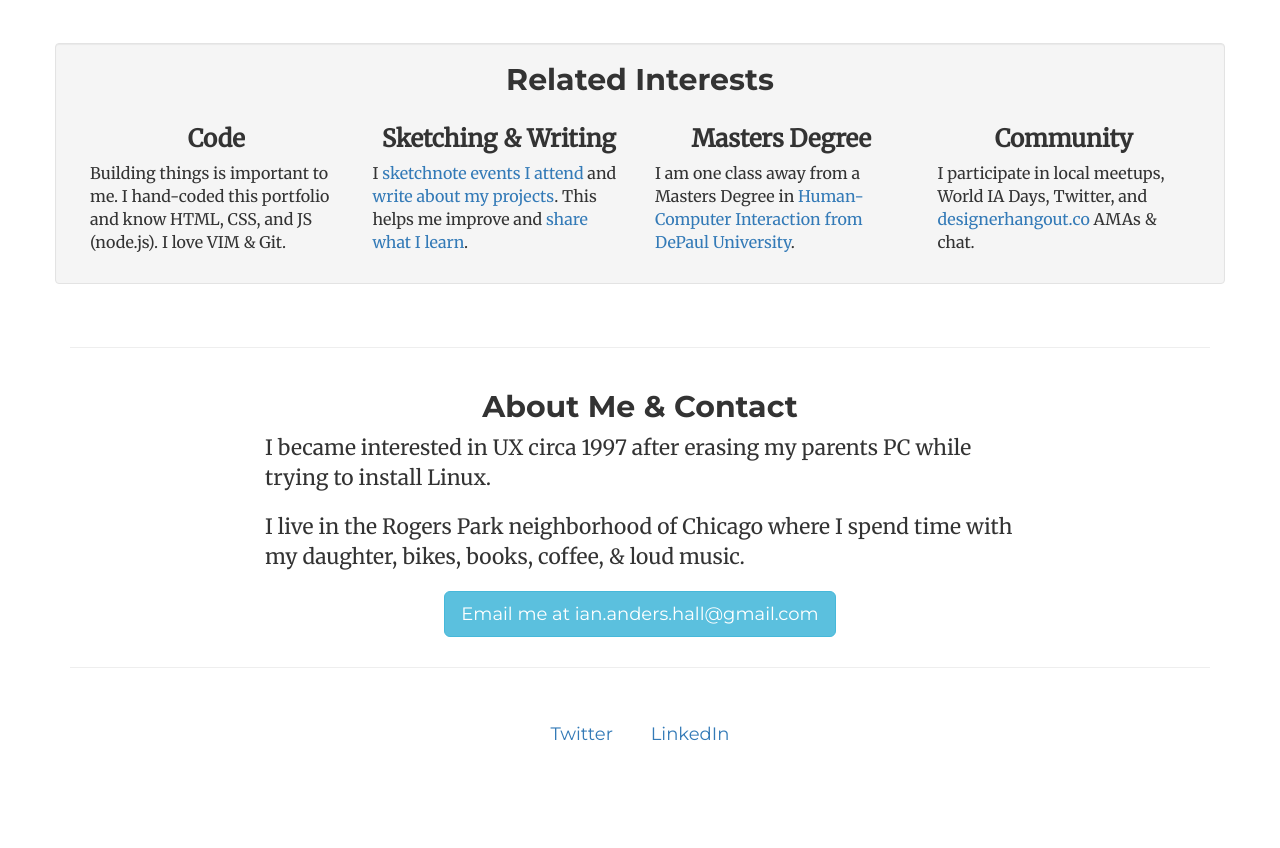
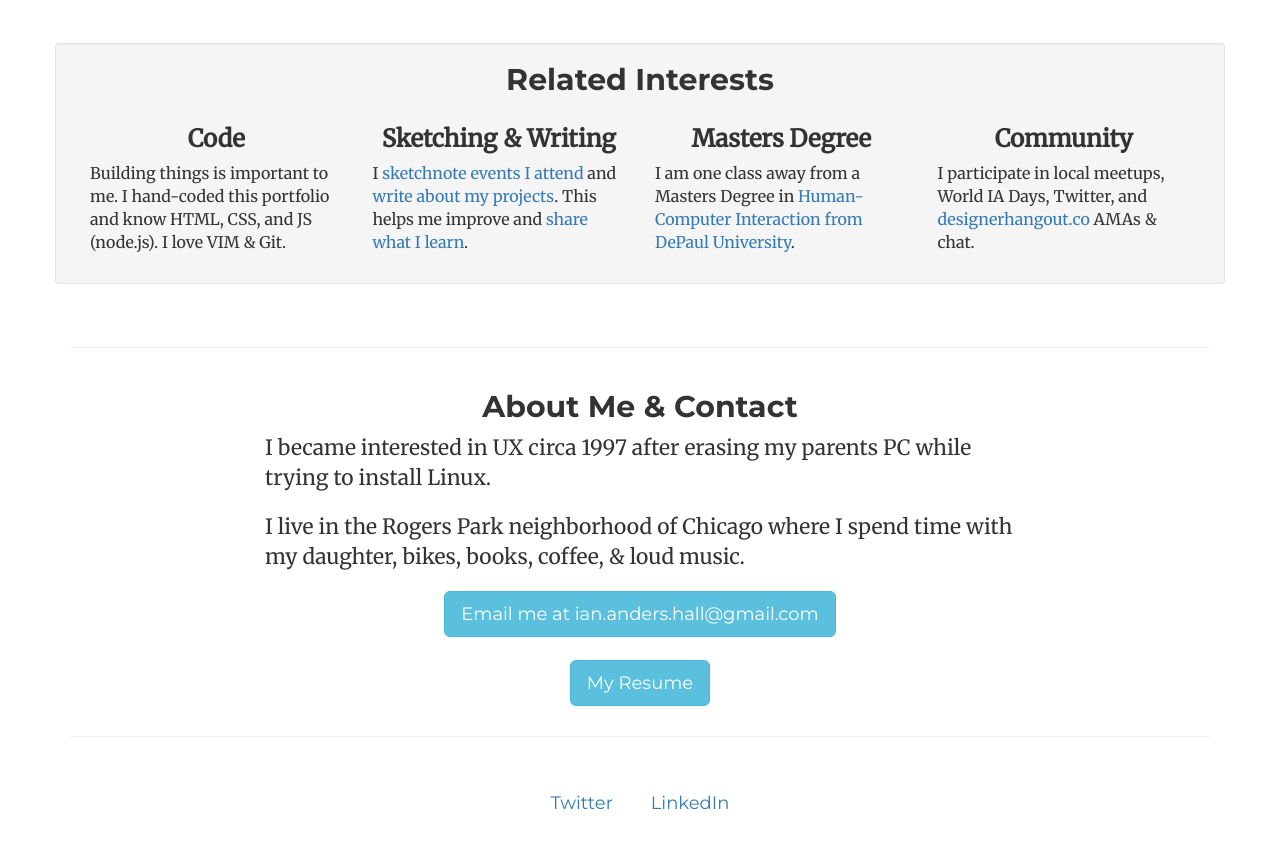
Before and after one commit to inhll/inhll.github.io, a plain HTML site: page index.html in a window 1280 px wide. Shown: the part 2131-2979 px from the top of the page. Drawn offline with nearby package versions, Linux system fonts and the light colour scheme; a script that the page names is missing.

Commit message:
Added resume

```diff
--- a/index.html
+++ b/index.html
@@ -180,6 +180,10 @@
             <a href="mailto:ian.anders.hall@gmail.com" class="btn btn-info btn-lg">
               Email me<span class="hidden-sm hidden-xs"> at ian.anders.hall@gmail.com</span>
             </a>
+            <br /><br />
+            <a href="IanHallResume.pdf" class="btn btn-info btn-lg">
+              My Resume
+            </a>
             <!--<br /><br />
             <button type="button" class="btn btn-info btn-lg">
               <span class="glyphicon glyphicon-file" aria-hidden="true"></span> &nbsp;&nbsp; Download Resume
```
Also changed, not shown: 1 other file.
